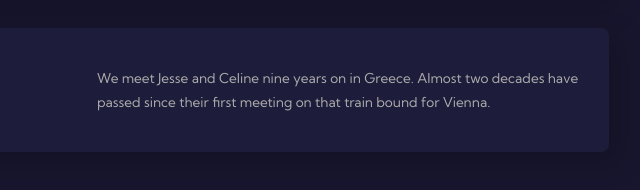
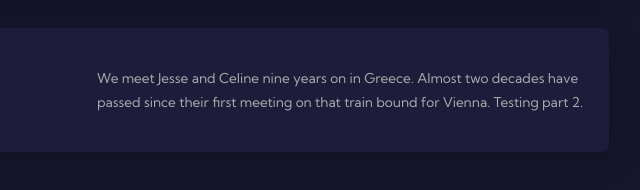
Before and after one commit to willianwda/7days-of-code-github, a plain HTML site: page index.html in a window 1280 px wide. Shown: the part 542-732 px from the top of the page, 543-1183 px from the left. Drawn offline with Linux system fonts and the light colour scheme.

Commit message:
alterando descrição do filme 3 - parte 2 do teste

```diff
--- a/index.html
+++ b/index.html
@@ -90,7 +90,7 @@
           </div>
         </div>
         <div class="movie-description">
-          <span>We meet Jesse and Celine nine years on in Greece. Almost two decades have passed since their first meeting on that train bound for Vienna.</span>
+          <span>We meet Jesse and Celine nine years on in Greece. Almost two decades have passed since their first meeting on that train bound for Vienna. Testing part 2.</span>
         </div>
       </div>
     </div>
```
